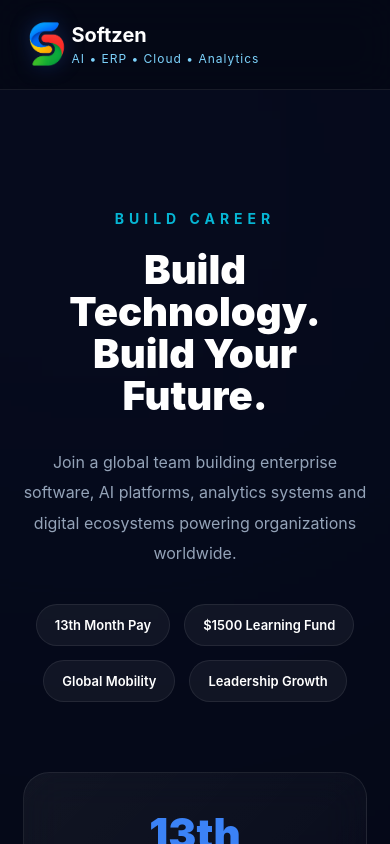
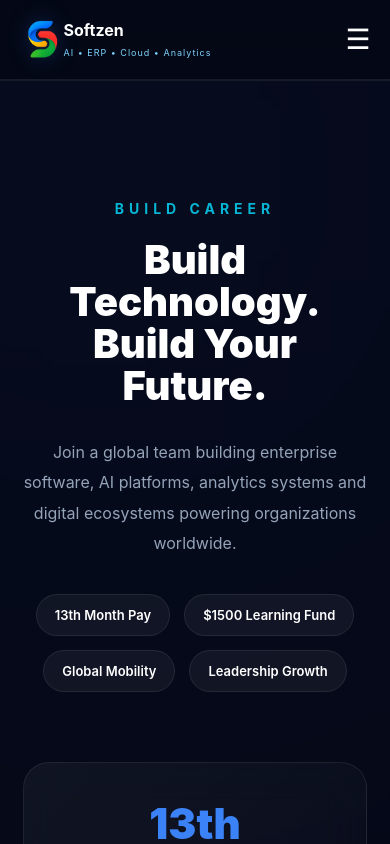
Before and after one commit to Softzen5621/Softzen-website, a React (Vite) app in the folder softzen-website/: page /careers in a window 390 px wide. Shown: the top 844 px of the page. Built offline with nearby package versions, Linux system fonts and the light colour scheme.

Commit message:
Mobile navbar added

```diff
--- a/softzen-website/src/components/Navbar.jsx
+++ b/softzen-website/src/components/Navbar.jsx
@@ -1,12 +1,17 @@
 import { Link } from "react-router-dom";
+import { useState } from "react";
 import "../styles/navbar.css";
 import logo from "../assets/softzen-removebg-preview.png";
 
 function Navbar() {
+
+  const [menuOpen, setMenuOpen] = useState(false);
+
   return (
     <nav className="navbar">
 
       <div className="logo-section">
+
         <Link
           to="/"
           style={{
@@ -15,55 +20,75 @@ function Navbar() {
             textDecoration: "none"
           }}
         >
-          <img  src={logo} alt="Softzen" />
+          <img src={logo} alt="Softzen" />
 
           <div>
             <h2>Softzen</h2>
             <span>AI • ERP • Cloud • Analytics</span>
           </div>
+
         </Link>
+
       </div>
 
-      <ul  className="nav-links">
+      <ul
+        className={
+          menuOpen
+            ? "nav-links active"
+            : "nav-links"
+        }
+      >
 
         <li>
-          <a href="/#products">
+          <a
+            href="/#products"
+            onClick={() => setMenuOpen(false)}
+          >
             Product Ecosystem
           </a>
         </li>
 
         <li>
-          <a href="/#industries">
+          <a
+            href="/#industries"
+            onClick={() => setMenuOpen(false)}
+          >
             Industries
           </a>
         </li>
 
         <li>
-          <a href="#company">
+          <a
+            href="#company"
+            onClick={() => setMenuOpen(false)}
+          >
             Company
           </a>
         </li>
 
-<li>
-  <Link to="/life-at-softzen">
-    Life @ Softzen
-  </Link>
-</li>
-
-        {/* <li>
-          <Link to="/careers">
+        <li>
+          <Link
+            to="/life-at-softzen"
+            onClick={() => setMenuOpen(false)}
+          >
             Life @ Softzen
           </Link>
-        </li> */}
+        </li>
 
         <li>
-          <Link to="/careers">
+          <Link
+            to="/careers"
+            onClick={() => setMenuOpen(false)}
+          >
             Careers
           </Link>
         </li>
 
         <li>
-          <a href="#contact">
+          <a
+            href="#contact"
+            onClick={() => setMenuOpen(false)}
+          >
             Talk To Sales
           </a>
         </li>
@@ -76,6 +101,13 @@ function Navbar() {
         </button>
       </a>
 
+      <button
+        className="mobile-menu-btn"
+        onClick={() => setMenuOpen(!menuOpen)}
+      >
+        {menuOpen ? "✕" : "☰"}
+      </button>
+
     </nav>
   );
 }
--- a/softzen-website/src/styles/navbar.css
+++ b/softzen-website/src/styles/navbar.css
@@ -154,3 +154,133 @@ a{
     padding:0 5%;
   }
 }
+
+/* =========================
+   MOBILE MENU
+========================= */
+
+.mobile-menu-btn{
+  display:none;
+
+  background:none;
+  border:none;
+
+  color:white;
+
+  font-size:32px;
+
+  cursor:pointer;
+}
+
+/* =========================
+   TABLET
+========================= */
+
+@media(max-width:1200px){
+
+  .nav-links{
+    gap:24px;
+  }
+
+}
+
+/* =========================
+   MOBILE
+========================= */
+
+@media(max-width:992px){
+
+  .navbar{
+    height:80px;
+    padding:0 5%;
+  }
+
+  .logo-section img{
+    width:44px;
+    height:44px;
+  }
+
+  .logo-section h2{
+    font-size:18px;
+  }
+
+  .logo-section span{
+    font-size:10px;
+  }
+
+  .demo-btn{
+    display:none;
+  }
+
+  .mobile-menu-btn{
+    display:block;
+    z-index:1002;
+  }
+
+  .nav-links{
+
+    position:absolute;
+
+    top:80px;
+    left:0;
+
+    width:100%;
+
+    display:flex;
+    flex-direction:column;
+
+    gap:0;
+
+    background:#050816;
+
+    border-top:1px solid rgba(255,255,255,.08);
+
+    max-height:0;
+
+    overflow:hidden;
+
+    transition:.35s ease;
+  }
+
+  .nav-links.active{
+
+    max-height:600px;
+
+    padding:20px 0;
+  }
+
+  .nav-links li{
+
+    width:100%;
+
+    padding:18px 30px;
+
+    border-bottom:
+      1px solid rgba(255,255,255,.05);
+  }
+
+  .nav-links li::after{
+    display:none;
+  }
+
+}
+
+/* =========================
+   SMALL MOBILE
+========================= */
+
+@media(max-width:480px){
+
+  .logo-section h2{
+    font-size:16px;
+  }
+
+  .logo-section span{
+    font-size:9px;
+  }
+
+  .mobile-menu-btn{
+    font-size:28px;
+  }
+
+}
```
